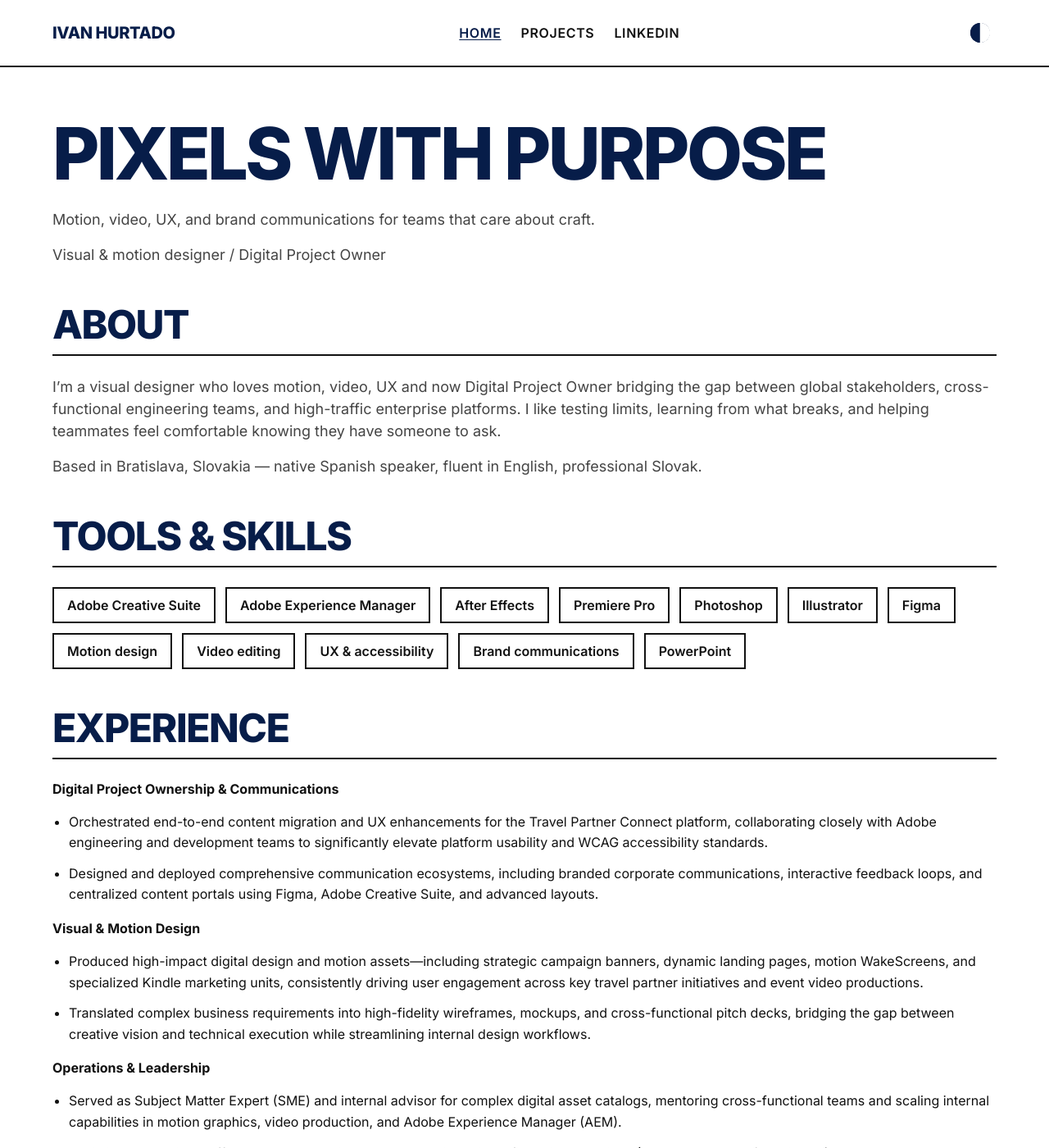
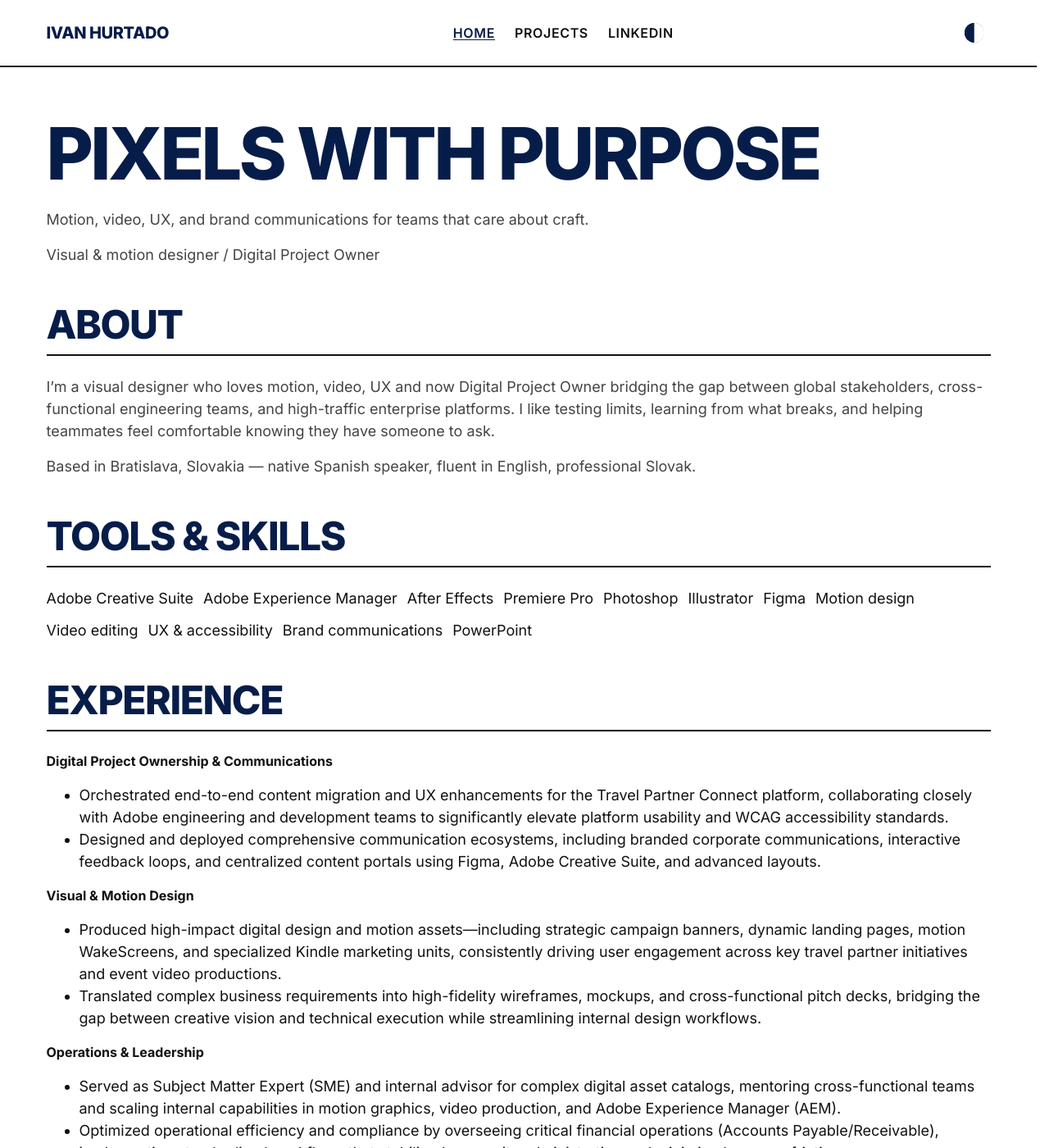
Before and after one commit to ivanhb-sk/ivanhb-sk.github.io, a Jekyll site: the page built from index.md, in a window 1280 px wide and 1400 px high. Shown: the whole window at 82% size. Built offline with Jekyll 4.4.1, drawn with Linux system fonts in a browser that asks for light colours.

Commit message:
updated css

```diff
--- a/_layouts/default.html
+++ b/_layouts/default.html
@@ -5,6 +5,9 @@
   <meta name="viewport" content="width=device-width, initial-scale=1.0">
   <title>{% if page.title %}{{ page.title }} · {% endif %}{{ site.title }}</title>
   <meta name="description" content="{{ page.description | default: site.description }}">
+  <link rel="preconnect" href="https://fonts.googleapis.com">
+  <link rel="preconnect" href="https://fonts.gstatic.com" crossorigin>
+  <link href="https://fonts.googleapis.com/css2?family=Inter:wght@400;600;700;800&display=swap" rel="stylesheet">
   <link rel="stylesheet" href="{{ '/assets/css/main.css' | relative_url }}">
   <link rel="icon" type="image/png" href="{{ '/assets/images/favicon.png' | relative_url }}">
 </head>
--- a/assets/css/main.scss
+++ b/assets/css/main.scss
@@ -1,7 +1,5 @@
 ---
 ---
-
-@import url("https://fonts.googleapis.com/css2?family=Inter:wght@400;500;600;700;800&display=swap");
 
 :root {
     --ba-navy: #071d49;
@@ -33,6 +31,7 @@ html[data-theme="dark"] {
 html {
     font-size: 16px;
     scroll-behavior: smooth;
+    scrollbar-gutter: stable;
 }
 
 body {
@@ -222,14 +221,8 @@ main > ul {
     gap: 0.75rem;
 }
 
-main > ul li {
-    padding: 0.5rem 1rem;
-    border: 2px solid var(--ba-border);
-    border-radius: 0;
-    font-size: 1rem;
-    font-weight: 600;
-    color: var(--ba-text-dark);
-    background: var(--ba-white);
+main li {
+    font-size: 1.125rem; /* Equalize font size with main > p */
 }
 
 main > h3 {
@@ -424,7 +417,7 @@ html[data-theme="dark"] p {
     color: #f0f4f8; /* This color ONLY applies when the dark theme is active! */
 }
 
-/* --- Sgurgical Dark Mode Overrides for the Header Component --- */
+/* --- Surgical Dark Mode Overrides for the Header Component --- */
 
 html[data-theme="dark"] .site-header {
     background: #0b1326; /* Dark navy background canvas */
@@ -436,24 +429,18 @@ html[data-theme="dark"] .site-title {
 }
 
 html[data-theme="dark"] .site-nav a {
-    color: #94a3b8; /* Muted slate gray for inactive links */
+    color: #ffffff; /* Muted slate gray for inactive links */
 }
 
 /* Fixes the hover and active page colors in dark mode */
 html[data-theme="dark"] .site-title:hover,
 html[data-theme="dark"] .site-nav a:hover,
 html[data-theme="dark"] .site-nav a[aria-current="page"] {
-    color: #38bdf8; /* Electric bright blue accent so active links pop! */
+    color: #ffffff; /* Electric bright blue accent so active links pop! */
 }
 
-html[data-theme="dark"] li {
-    padding: 0.5rem 1rem;
-    border: 2px solid #f0f4f8;
-    border-radius: 0;
-    font-size: 1rem;
-    font-weight: 600;
-    color: #f0f4f8;
-    background: #0b1326;
+html[data-theme="dark"] .timeline li {
+    border-bottom: none; /* Removed border for dark mode li in timeline */
 }
 
 html[data-theme="dark"] .site-footer {
@@ -479,20 +466,3 @@ html[data-theme="dark"] .site-footer {
     height: 24px;
     display: block;
 }
-
-/* Your clean, normal bullet list style for experience */
-.experience ul {
-    list-style-type: disc;
-    margin-left: 20px;
-    padding-left: 0;
-}
-
-.experience li {
-    background: none; /* Strips away any block backgrounds */
-    padding: 0; /* Resets block padding */
-    margin-bottom: 12px; /* Gives your paragraphs breathing room */
-    line-height: 1.6; /* Makes the multi-line text easy to read */
-    display: list-item; /* Forces it to behave like a standard bullet */
-    font-size: 1rem;
-    border: none;
-}
```
